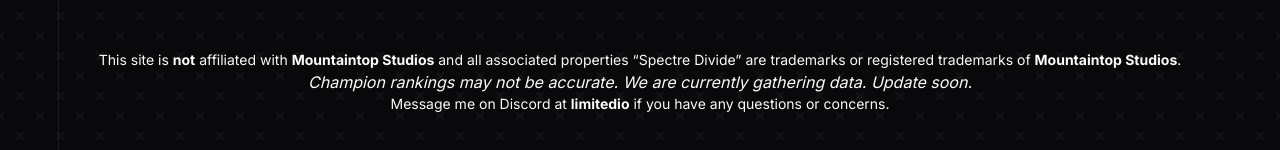
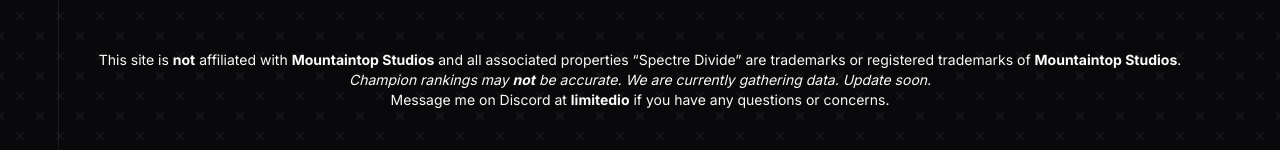
Before and after one commit to buffer-gg/santai, a Next.js app: page /leaderboard in a window 1280 px wide. Shown: the part 404-554 px from the top of the page. Built offline with nearby package versions, Linux system fonts and the light colour scheme; no server answers.

Commit message:
fix: disclaimer text

```diff
--- a/src/app/leaderboard/page.tsx
+++ b/src/app/leaderboard/page.tsx
@@ -9,7 +9,7 @@
                     associated properties “Spectre Divide” are trademarks or registered
                     trademarks of <b>Mountaintop Studios</b>.
                 </p>
-                <p><i>Champion rankings may not be accurate. We are currently gathering data. Update soon.</i></p>
+                <p className="w-full text-center text-xs leading-5 sm:text-sm"><i>Champion rankings may <b>not</b> be accurate. We are currently gathering data. Update soon.</i></p>
                 <p className="w-full text-center text-xs leading-5 sm:text-sm">Message me on Discord at <b>limitedio</b> if you have any questions or concerns.</p>
         </div>
 
```
